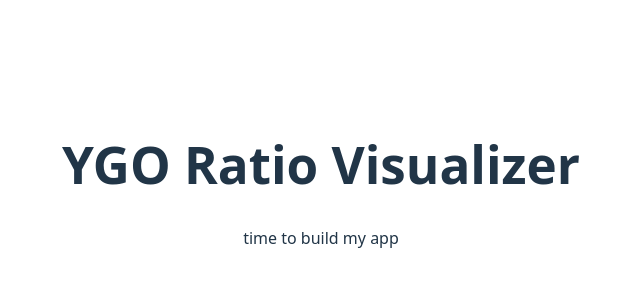
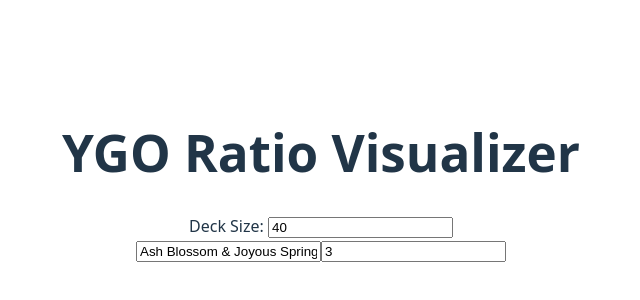
Before and after one commit to gsonkow/YGO_RatioVisualizer, a React (Vite) app: page / in a window 1280 px wide. Shown: the part 224-524 px from the top of the page, without its empty margins (319-959 px from the left). Built offline with nearby package versions, Linux system fonts and the light colour scheme.

Commit message:
statistics functions

```diff
--- a/src/App.jsx
+++ b/src/App.jsx
@@ -1,19 +1,44 @@
 import { useState } from 'react'
-import reactLogo from './assets/react.svg'
-import viteLogo from '/vite.svg'
 import './App.css'
 
+const CARDS_OPENED = 5
+
 function App() {
-  const [count, setCount] = useState(0)
+  const [deckSize, setDeckSize] = useState(40)
+  // PLACEHOLDER FOR HARD CODED CARD
+  const [tempCardQuantity, setTempCardQuantity] = useState(3)
 
   return (
     <>
       <h1>YGO Ratio Visualizer</h1>
-      <div className="card">
-        time to build my app
+      <div className="calculator">
+        Deck Size: <input type="number" value={deckSize} onChange={e => setDeckSize(e.target.value)} />
+        <br></br>
+
+        <input type="text" placeHolder='Card Name' value='Ash Blossom & Joyous Spring' />
+        <input type="number" value={tempCardQuantity} onChange={e => setTempCardQuantity(e.target.value)} />
+      </div>
+      <div className='result'>
+
       </div>
     </>
   )
 }
 
+function calculateProbabilities(deckSize, cardQuantity) {
+
+}
+
+function factorial(n){
+  return n > 1 ? n * factorial(n - 1) : 1
+}
+
+function combination(m, n) {
+  return factorial(m) / (factorial(n) * factorial(m - n))
+}
+
+function hypergeometric(N, K, n, k) {
+  return (combination(K, k) * combination(N - K, n - k)) / combination(N, n)
+}
+
 export default App
```
